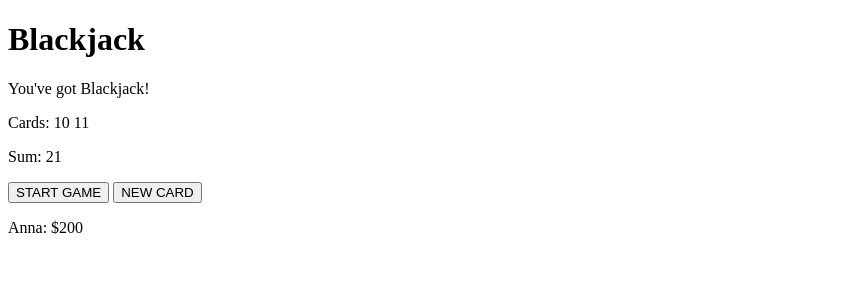
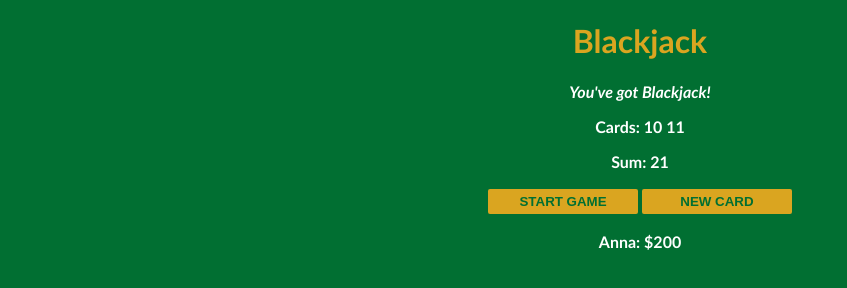
Before and after one commit to Liene31/black-jack-app, a plain HTML site: page index.html in a window 1280 px wide. Shown: the whole page, without its empty margins (0-847 px from the left). Drawn offline with Linux system fonts and the light colour scheme.

Commit message:
Added styling

```diff
--- a/index.html
+++ b/index.html
@@ -3,6 +3,7 @@
   <head>
     <meta charset="UTF-8" />
     <meta name="viewport" content="width=device-width, initial-scale=1.0" />
+    <link rel="stylesheet" href="style.css" />
     <title>Black Jack</title>
   </head>
   <body>
@@ -15,5 +16,6 @@
       <button class="new-card-btn">NEW CARD</button>
       <p class="gained-money-el">Anna: $200</p>
     </div>
+    <script src="index.js"></script>
   </body>
 </html>
--- a/style.css
+++ b/style.css
@@ -0,0 +1,29 @@
+body {
+  text-align: center;
+  font-family: "Trebuchet MS", "Lucida Sans Unicode", "Lucida Grande", Arial,
+    sans-serif;
+  font-weight: bold;
+  color: white;
+  background: #016f32;
+}
+
+h1 {
+  color: goldenrod;
+}
+
+.message-el {
+  font-style: italic;
+}
+
+button {
+  color: #016f32;
+  width: 150px;
+  background: goldenrod;
+  padding-top: 5px;
+  padding-bottom: 5px;
+  font-weight: bold;
+  border: none;
+  border-radius: 2px;
+  margin-bottom: 2px;
+  margin-top: 2px;
+}
```
